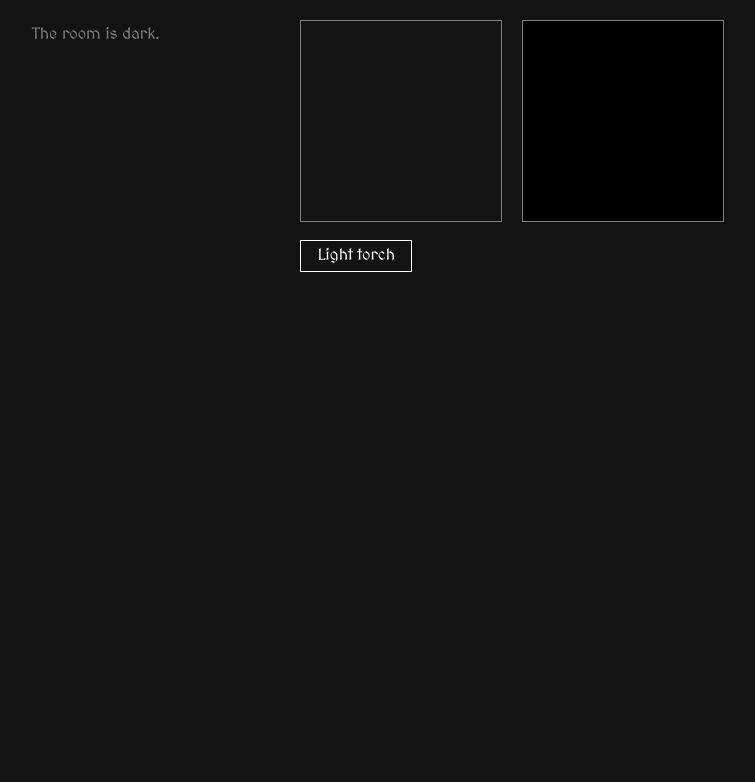
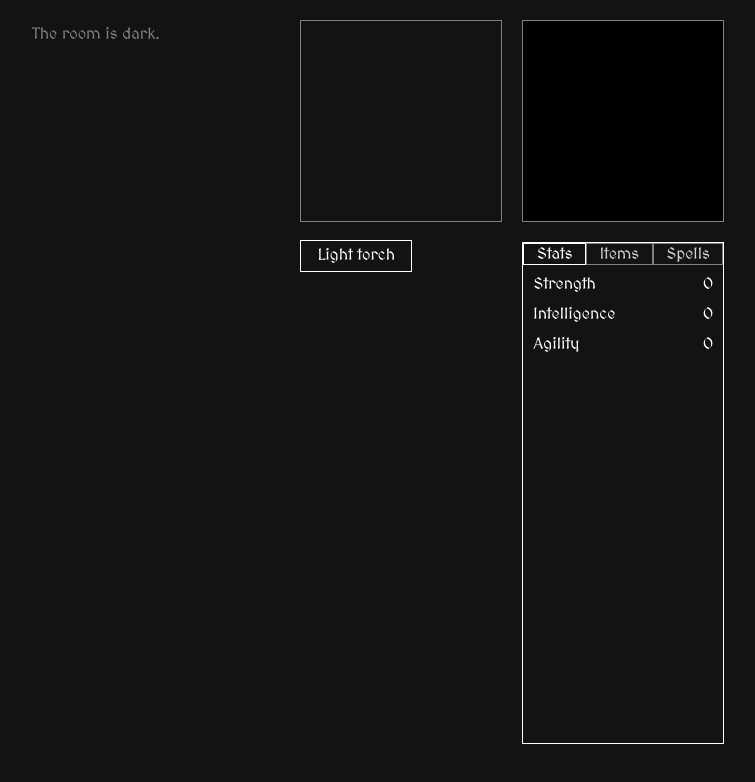
Before and after one commit to dxm64/a-dark-dungeon, an Angular app: page / in a window 1280 px wide. Shown: the top 782 px of the page, without its empty margins (213-968 px from the left). Built offline with nearby package versions, Linux system fonts and the light colour scheme.

Commit message:
Inventory mockup

```diff
--- a/src/app/app.module.ts
+++ b/src/app/app.module.ts
@@ -5,6 +5,7 @@ import { AppComponent } from './app.component';
 import { ButtonComponent } from './components/button/button.component';
 import { DungeonComponent } from './components/dungeon/dungeon.component';
 import { GameComponent } from './components/game/game.component';
+import { InventoryComponent } from './components/inventory/inventory.component';
 import { LogComponent } from './components/log/log.component';
 import { VitalComponent } from './components/vitals/vital/vital.component';
 import { VitalsComponent } from './components/vitals/vitals.component';
@@ -17,7 +18,8 @@ import { VitalsComponent } from './components/vitals/vitals.component';
     VitalsComponent,
     VitalComponent,
     DungeonComponent,
-    LogComponent
+    LogComponent,
+    InventoryComponent
   ],
   imports: [
     BrowserModule
--- a/src/app/components/game/game.component.css
+++ b/src/app/components/game/game.component.css
@@ -40,12 +40,10 @@
   align-items: center;
 }
 
-.player-view-container {
-  width: 200px;
-  height: 200px;
+.game-controls {
+  display: flex;
+}
 
-  border: 1px solid gray;
-  margin-left: 20px;
-
-  background-image: url(/assets/images/dungeon.png);
+.game-actions {
+  width: 222px;
 }
--- a/src/app/components/game/game.component.html
+++ b/src/app/components/game/game.component.html
@@ -12,7 +12,8 @@
         </div>
         <app-dungeon></app-dungeon>
       </div>
-      <div>
+      <div class="game-controls">
+        <div class="game-actions">
           <ng-container *ngFor="let action of state.actions">
             <app-button
               *ngIf="action.visible"
@@ -23,7 +24,8 @@
               (clicked)="state.buttonPressed(action.id)">
             </app-button>
           </ng-container>
-
+        </div>
+        <app-inventory></app-inventory>
       </div>
     </div>
   </div>
--- /dev/null
+++ b/src/app/components/inventory/inventory.component.css
@@ -0,0 +1,81 @@
+.game-inventory {
+  width: 200px;
+  height: 500px;
+
+  margin-top: 20px;
+  border: 1px solid white;
+
+  display: flex;
+  flex-direction: column;
+}
+
+.game-inventory-tab-container {
+  display: flex;
+}
+
+.game-inventory-tab {
+  flex-grow: 1;
+  height: 20px;
+
+  border: 1px solid grey;
+  color: lightgrey;
+
+  display: flex;
+  align-items: center;
+  justify-content: center;
+
+  cursor: pointer;
+}
+
+.game-inventory-tab.active {
+  color: white;
+  border-color: white;
+}
+
+.game-inventory-stat {
+  flex-grow: 1;
+  height: 20px;
+
+  color: white;
+
+  display: flex;
+  margin-top: 10px;
+  margin-left: 10px;
+  margin-right: 10px;
+}
+
+.game-inventory-stat > .between {
+  flex-grow: 1;
+}
+
+.game-inventory-item {
+  flex-grow: 1;
+  height: 20px;
+
+  color: white;
+
+  display: flex;
+  margin-top: 10px;
+  margin-left: 10px;
+  margin-right: 10px;
+}
+
+.game-inventory-item > .between {
+  flex-grow: 1;
+}
+
+.game-inventory-item-use {
+  width: 40px;
+  height: 20px;
+
+  display: flex;
+  align-items: center;
+  justify-content: center;
+
+  color: white;
+  border: 1px solid white;
+
+  margin-left: 10px;
+
+  cursor: pointer;
+}
--- /dev/null
+++ b/src/app/components/inventory/inventory.component.html
@@ -0,0 +1,35 @@
+<div class="game-inventory">
+  <div class="game-inventory-tab-container">
+    <div *ngFor="let tab of tabs; let index = index"
+      class="game-inventory-tab noselect"
+      [class.active]="index == activeTab"
+      (click)="changeTab(index)">
+      {{ tab }}
+    </div>
+  </div>
+  <div>
+    <ng-container *ngIf="activeTab == 0">
+      <div class="game-inventory-stat" *ngFor="let stat of stats">
+        <span>{{ stat.label }}</span>
+        <span class="between"></span>
+        <span>{{ stat.value }}</span>
+      </div>
+    </ng-container>
+    <ng-container *ngIf="activeTab == 1">
+      <div class="game-inventory-item" *ngFor="let item of items">
+        <span>{{ item.label }}</span>
+        <span class="between"></span>
+        <span>{{ item.quantity }}</span>
+        <div class="game-inventory-item-use">USE</div>
+      </div>
+    </ng-container>
+    <ng-container *ngIf="activeTab == 2">
+      <div class="game-inventory-item" *ngFor="let spell of spells">
+        <span>{{ spell.label }}</span>
+        <span class="between"></span>
+        <span>{{ spell.cost }}</span>
+        <div class="game-inventory-item-use">CAST</div>
+      </div>
+    </ng-container>
+  </div>
+</div>
--- /dev/null
+++ b/src/app/components/inventory/inventory.component.ts
@@ -0,0 +1,37 @@
+import { Component, OnInit } from '@angular/core';
+
+@Component({
+  selector: 'app-inventory',
+  templateUrl: 'inventory.component.html',
+  styleUrls: ['inventory.component.css']
+})
+export class InventoryComponent implements OnInit {
+  tabs = ['Stats', 'Items', 'Spells']
+  activeTab = 0
+
+  stats: any[] = [
+    { id: 'strength', label: 'Strength', value: 0 },
+    { id: 'intelligence', label: 'Intelligence', value: 0 },
+    { id: 'agility', label: 'Agility', value: 0 },
+  ]
+
+  items: any[] = [
+    { id: 'dagger', label: 'Dagger', quantity: 12 },
+    { id: 'meat', label: 'Meat', quantity: 0 },
+    { id: 'fur', label: 'Fur', quantity: 5 },
+  ]
+
+  spells: any[] = [
+    { id: 'fireball', label: 'Fireball', cost: 12 },
+    { id: 'light', label: 'Light', cost: 0 },
+    { id: 'poison', label: 'Poison', cost: 5 },
+  ]
+
+  constructor() { }
+
+  ngOnInit() { }
+
+  changeTab(index: number) {
+    this.activeTab = index;
+  }
+}
```
Lines whose indentation alone changed are shown as unchanged.
